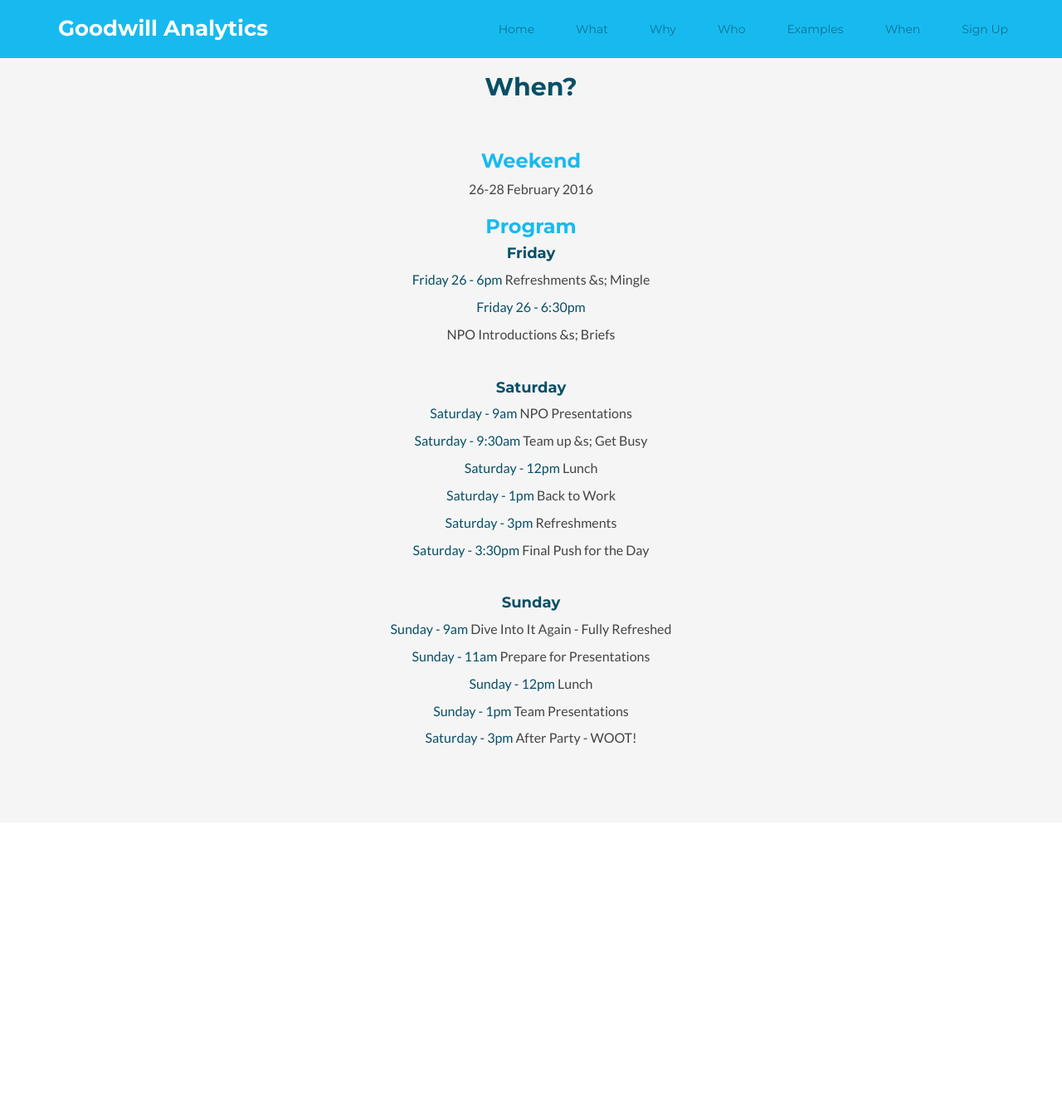
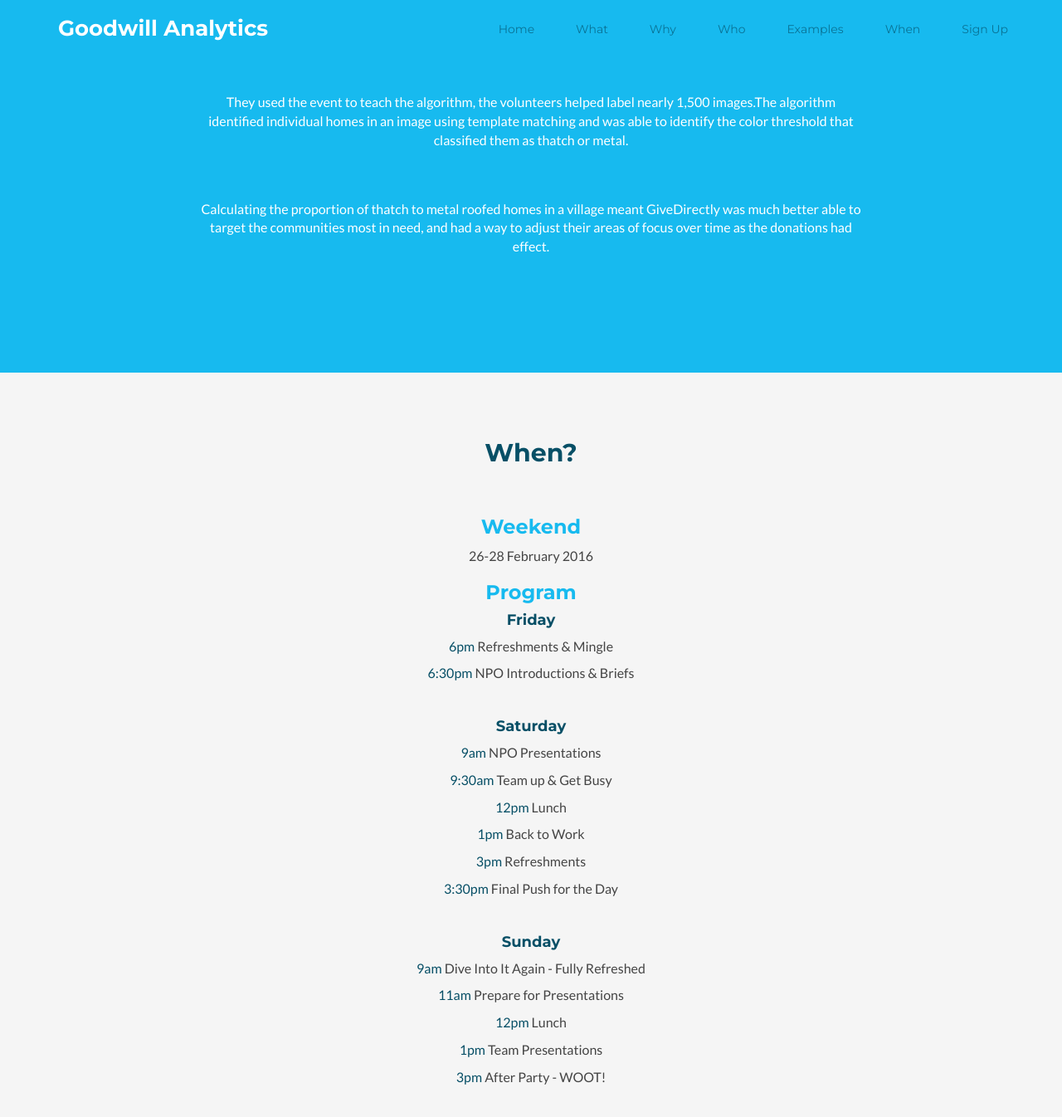
Before and after one commit to goodwillanalytics/goodwillanalytics.github.io, a Jekyll site: the page built from index.html, in a window 1280 px wide and 1400 px high, scrolled down 4845 px. Shown: the top 1346 px of the window at 83% size. Built offline with Jekyll 4.4.1, drawn with Linux system fonts in a browser that asks for light colours; before the commit the page ends 5836 px from its top, so only the background shows below that.

Commit message:
changes from review

```diff
--- a/_includes/examples.html
+++ b/_includes/examples.html
@@ -2,10 +2,10 @@
     <section id="examples" class="features section">
         <div class="container text-center">
 		<h2 class="title text-center">Similar Event Success Stories</h3>
-		<div class="license-inner">
-			<p class="intro text-center"><b>Place2Be</b><br>Is the leading children's mental health charity in the UK providing customized in-school support and expert training to improve the emotional wellbeing of pupils, families, teachers and school staff.</p>
-			<p>They attended the event to show that their support programs achieved positive results but did not have the data analytics capabilities in-house to quantify the results.</p>
-			<p>The outcome of the event for Place2Be was:</p>
+		<div class="features-inner">
+			<p class="intro"><b>Place2Be</b><br>Is the leading children's mental health charity in the UK providing customized in-school support and expert training to improve the emotional wellbeing of pupils, families, teachers and school staff.</p>
+			<p class="intro text-center">They attended the event to show that their support programs achieved positive results but did not have the data analytics capabilities in-house to quantify the results.</p>
+			<p class="intro text-center">The outcome of the event for Place2Be was:</p>
 			<ul class="feature-list">
 				<li>The value of the support program was proven (after adjusting for bias in the reporting methods)</li>
 				<li>Insight was gained to guide future focus areas, Place2Be learned that:
@@ -17,16 +17,16 @@
 				</li>
 				<li>Place2Be was so excited by the efforts of the volunteers and the quantified positive results of the program that they invited their largest sponsor to see the presentation firsthand.</li>
 			</ul>
-		</div><!-- license-inner //-->
+		</div><!-- features-inner //-->
 		<p/>
-		<div class="license-inner">
+		<div class="features-inner">
 			<p class="intro text-center"><b>GiveDirectly</b><br>Is an innovative nonprofit that provides financial support to the poorest households in rural Kenya and Uganda. They provide the money with no strings attached. Recipients are free to use the money to pursue their own goals.</p>
-			<p>They target the poorest of the poor and have found that a simple yet effective proxy for poverty. In national survey data they found that the housing materials a family uses for its home has a strong correlation to poverty levels. In this part of the world, many families invest available cash in a metal roof, which lasts for years. Those who can’t afford metal sheets make do with thatch roofs which leak and need frequent repair.</p>
-			<p>Using Google Maps satellite imagery GiveDirectly could see images of the roofs used in a particular village. This provides great insight, however creating some useful information from the many images across both countries was going to be a time consuming process.</p>
-			<p>Prior to the event the GiveDirectly Data Ambassadors created an image processing and machine learning algorithm that would estimate, based  on an image of the house, whether it has a thatch or metal roof.</p>
-			<p>They used the event to teach the algorithm, the volunteers helped label nearly 1,500 images.The algorithm identified individual homes in an image using template matching and was able to identify the color threshold that classified them as thatch or metal.</p>
-			<p>Calculating the proportion of thatch to metal roofed homes in a village meant GiveDirectly was much better able to target the communities most in need, and had a way to adjust their areas of focus over time as the donations had effect.</p>
-		</div><!-- license-inner //-->
+			<p class="intro text-center">They target the poorest of the poor and have found that a simple yet effective proxy for poverty. In national survey data they found that the housing materials a family uses for its home has a strong correlation to poverty levels. In this part of the world, many families invest available cash in a metal roof, which lasts for years. Those who can’t afford metal sheets make do with thatch roofs which leak and need frequent repair.</p>
+			<p class="intro text-center">Using Google Maps satellite imagery GiveDirectly could see images of the roofs used in a particular village. This provides great insight, however creating some useful information from the many images across both countries was going to be a time consuming process.</p>
+			<p class="intro text-center">Prior to the event the GiveDirectly Data Ambassadors created an image processing and machine learning algorithm that would estimate, based  on an image of the house, whether it has a thatch or metal roof.</p>
+			<p class="intro text-center">They used the event to teach the algorithm, the volunteers helped label nearly 1,500 images.The algorithm identified individual homes in an image using template matching and was able to identify the color threshold that classified them as thatch or metal.</p>
+			<p class="intro text-center">Calculating the proportion of thatch to metal roofed homes in a village meant GiveDirectly was much better able to target the communities most in need, and had a way to adjust their areas of focus over time as the donations had effect.</p>
+		</div><!-- features-inner //-->
 
         </div><!--//container-->
     </section><!--//features-->
--- a/_includes/when.html
+++ b/_includes/when.html
@@ -6,22 +6,22 @@
 			<p class="text-center">26-28 February 2016</p>
 			<h3 class="text-center">Program</h3>
 			<h4 class="text-highlight text-center">Friday</h4>
-		<p class="text-center"><span class="text-highlight">Friday 26 - 6pm</span> Refreshments &amps; Mingle</p>
-		<p class="text-highlight">Friday 26 - 6:30pm</p><p class="text-center">NPO Introductions &amps; Briefs</p>
+			<p class="text-center"><span class="text-highlight">6pm</span> Refreshments &amp; Mingle</p>
+			<p class="text-center"><span class="text-highlight">6:30pm</span> NPO Introductions &amp; Briefs</p>
 			<br/>
 			<h4 class="text-highlight text-center">Saturday</h4>
-		<p class="text-center"><span class="text-highlight">Saturday - 9am</span> NPO Presentations</p>
-		<p class="text-center"><span class="text-highlight">Saturday - 9:30am</span> Team up &amps; Get Busy</p>
-		<p class="text-center"><span class="text-highlight">Saturday - 12pm</span> Lunch</p>
-		<p class="text-center"><span class="text-highlight">Saturday - 1pm</span> Back to Work</p>
-		<p class="text-center"><span class="text-highlight">Saturday - 3pm</span> Refreshments</p>
-		<p class="text-center"><span class="text-highlight">Saturday - 3:30pm</span> Final Push for the Day</p>
+			<p class="text-center"><span class="text-highlight">9am</span> NPO Presentations</p>
+			<p class="text-center"><span class="text-highlight">9:30am</span> Team up &amp; Get Busy</p>
+			<p class="text-center"><span class="text-highlight">12pm</span> Lunch</p>
+			<p class="text-center"><span class="text-highlight">1pm</span> Back to Work</p>
+			<p class="text-center"><span class="text-highlight">3pm</span> Refreshments</p>
+			<p class="text-center"><span class="text-highlight">3:30pm</span> Final Push for the Day</p>
 			<br/>
 			<h4 class="text-highlight text-center">Sunday</h4>
-		<p class="text-center"><span class="text-highlight">Sunday - 9am</span> Dive Into It Again - Fully Refreshed</p>
-		<p class="text-center"><span class="text-highlight">Sunday - 11am</span> Prepare for Presentations</p>
-		<p class="text-center"><span class="text-highlight">Sunday - 12pm</span> Lunch</p>
-		<p class="text-center"><span class="text-highlight">Sunday - 1pm</span> Team Presentations</p>
-		<p class="text-center"><span class="text-highlight">Saturday - 3pm</span> After Party - WOOT!</p>
+			<p class="text-center"><span class="text-highlight">9am</span> Dive Into It Again - Fully Refreshed</p>
+			<p class="text-center"><span class="text-highlight">11am</span> Prepare for Presentations</p>
+			<p class="text-center"><span class="text-highlight">12pm</span> Lunch</p>
+			<p class="text-center"><span class="text-highlight">1pm</span> Team Presentations</p>
+			<p class="text-center"><span class="text-highlight">3pm</span> After Party - WOOT!</p>
         </div><!--//container-->
     </section><!--//features-->
```
Lines whose indentation alone changed are shown as unchanged.
